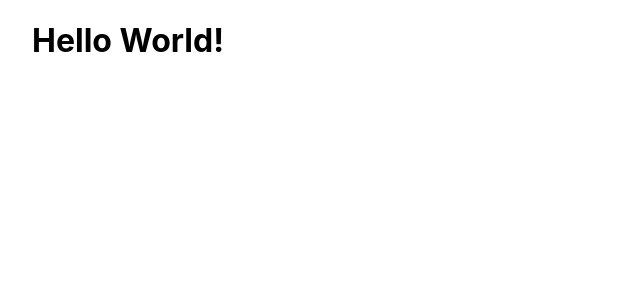
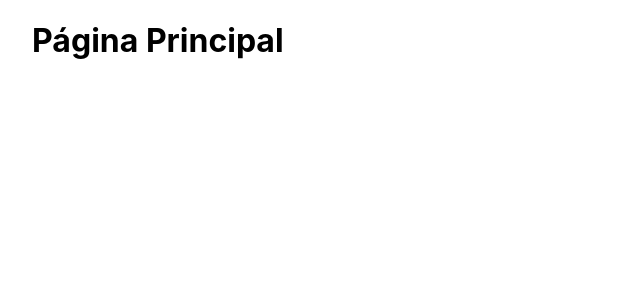
Before and after one commit to AbnerHenri/Using-Next, a Next.js app: page / in a window 1280 px wide. Shown: the top 300 px of the page, without its empty margins (0-640 px from the left). Built offline with nearby package versions, Linux system fonts and the light colour scheme.

Commit message:
Create Structure

```diff
--- a/pages/index.js
+++ b/pages/index.js
@@ -3,7 +3,7 @@ import styles from '../styles/Home.module.css'
 export default function Home() {
   return (
     <div className={styles.container}>
-        <h1>Hello World!</h1>
+        <h1>Página Principal</h1>
     </div>
   )
 }
```
Also changed, not shown: components/Card.js (added, +11 -0 lines), components/NavBar.js (added, +11 -0 lines), pages/races.js (added, +11 -0 lines).
